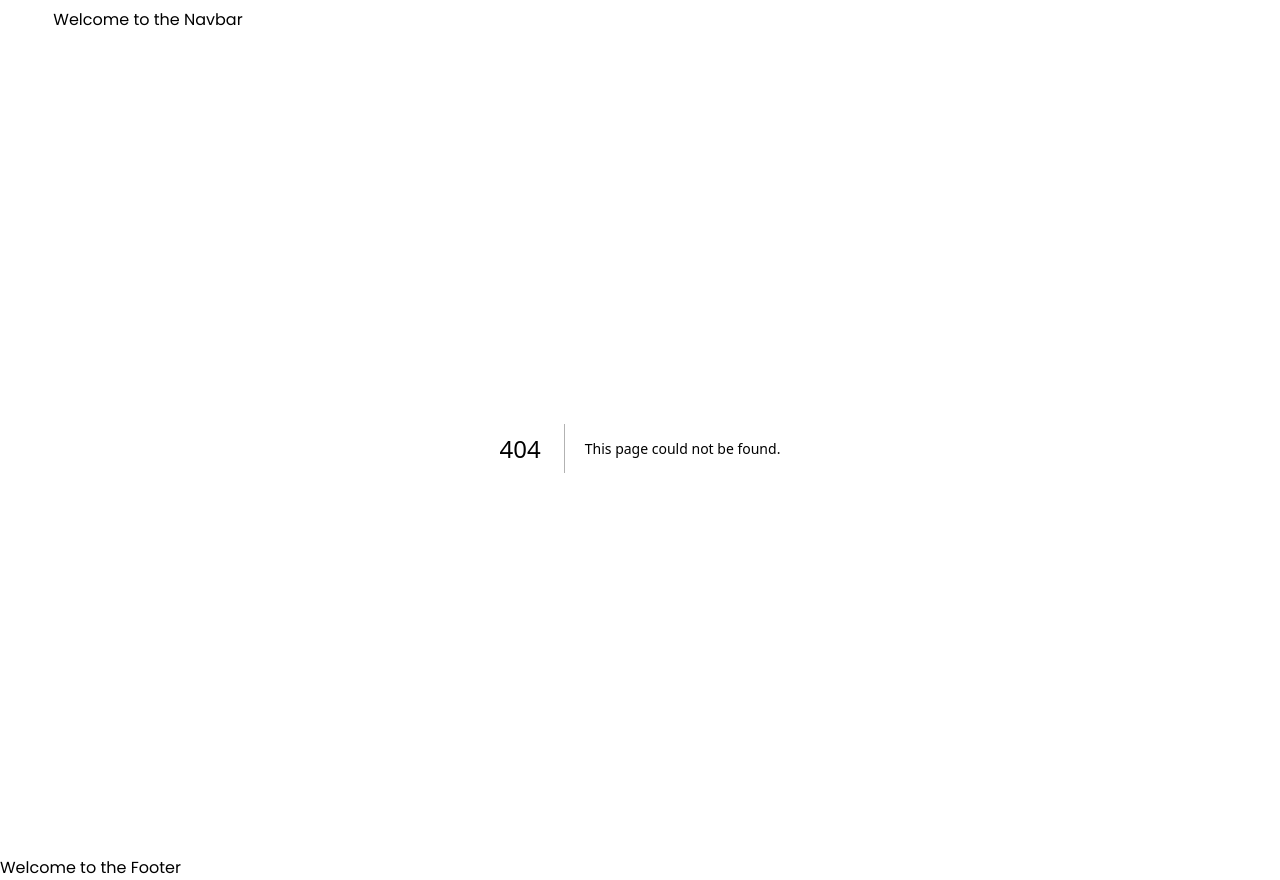
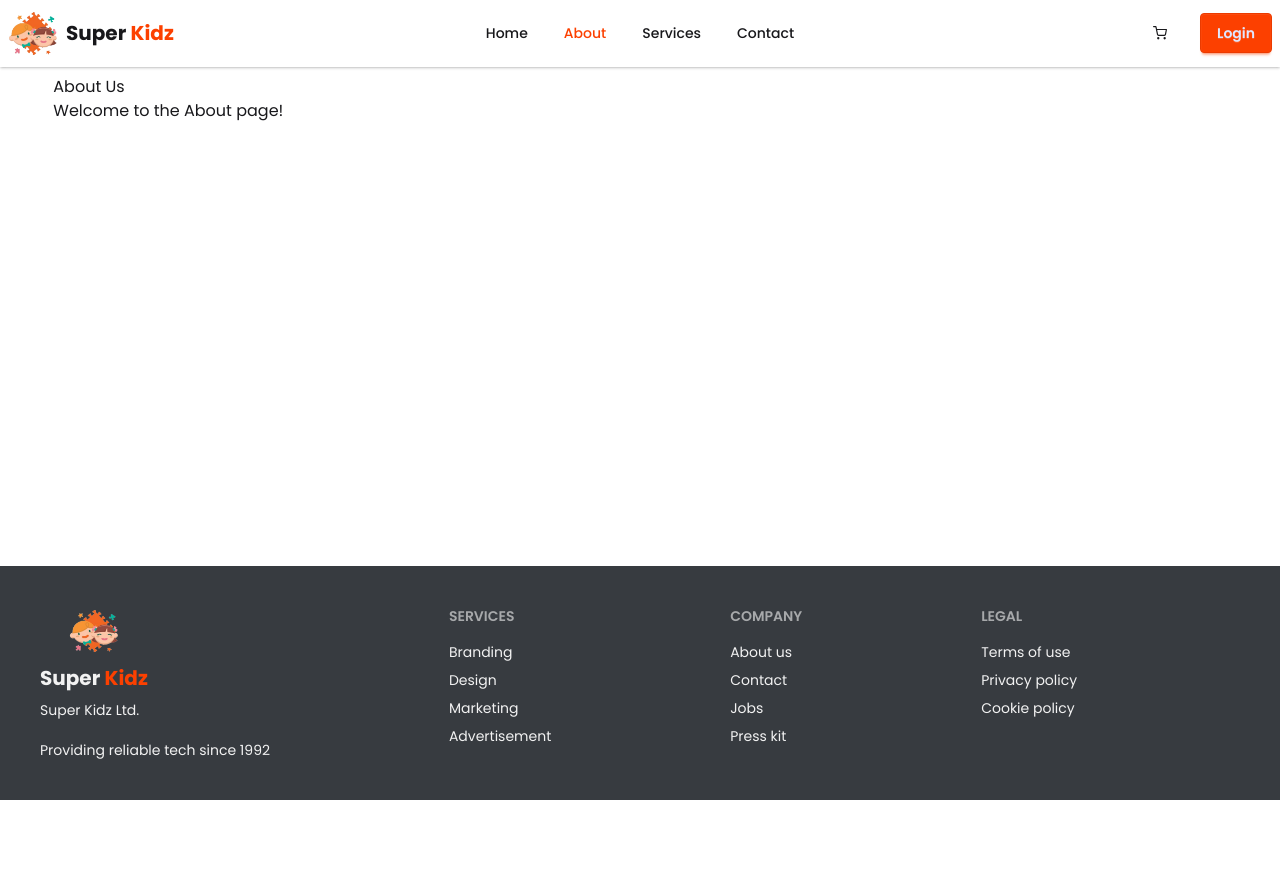
Before and after one commit to paradox-99/SuperKidz, a Next.js app: page /about in a window 1280 px wide. Before the commit this address had no page. After the commit the page ends 800 px from the top, so only its background shows below. Built offline with nearby package versions, Linux system fonts and the light colour scheme.

Commit message:
Implemented navbar and footer

```diff
--- /dev/null
+++ b/src/app/about/page.tsx
@@ -0,0 +1,12 @@
+import React from 'react';
+
+const page = () => {
+      return (
+            <div>
+                  <h1>About Us</h1>
+                  <p>Welcome to the About page!</p>
+            </div>
+      );
+};
+
+export default page;
--- /dev/null
+++ b/src/app/contact/page.tsx
@@ -0,0 +1,12 @@
+import React from 'react';
+
+const page = () => {
+      return (
+            <div>
+                  <h1>Contact Us</h1>
+                  <p>Get in touch with us!</p>
+            </div>
+      );
+};
+
+export default page;
--- a/src/app/layout.tsx
+++ b/src/app/layout.tsx
@@ -26,13 +26,11 @@ export default function RootLayout({
       className={`${poppins.className} h-full antialiased`}
     >
       <body className="min-h-full flex flex-col">
-        <header className="py-2 md:w-11/12 mx-auto">
+        <header className="sticky top-0 z-50 w-full bg-base-100 shadow-sm">
           <Navbar />
         </header>
-        <main className="py-2 md:w-11/12 mx-auto">{children}</main>
-        <footer>
+        <main className="py-2 md:w-11/12 mx-auto min-h-[calc(100vh-301px)]">{children}</main>
           <Footer />
-        </footer>
       </body>
 
     </html>
--- /dev/null
+++ b/src/components/buttons/NavButton.tsx
@@ -0,0 +1,20 @@
+'use client';
+import { usePathname } from "next/navigation"
+import Link from "next/dist/client/link";
+
+interface NavButtonProps {
+      href: string;
+      children: React.ReactNode;
+}
+
+const NavButton = ({href, children}: NavButtonProps) => {
+      const path = usePathname();
+
+      return (
+            <Link href={href} className={`${path === href && 'text-primary' } font-medium`}>
+                  {children}
+            </Link>
+      );
+};
+
+export default NavButton;
--- a/src/components/layouts/Footer.tsx
+++ b/src/components/layouts/Footer.tsx
@@ -1,10 +1,47 @@
+import Link from "next/link";
+import Image from "next/image";
 
 
 const Footer = () => {
       return (
-            <div>
-                  <h1>Welcome to the Footer</h1>
-            </div>
+            <footer className="footer sm:footer-horizontal bg-neutral text-neutral-content p-10">
+                  <aside>
+                        <Link href="/" className="flex flex-col items-center gap-2">
+                              <Image
+                                    src="/assets/logo.png"
+                                    alt="Logo"
+                                    width={50}
+                                    height={50}
+                              />
+                              <h2 className="text-xl font-bold">Super <span className="text-primary">Kidz</span></h2>
+                        </Link>
+                        <p>
+                              Super Kidz Ltd. <br />
+                              <br />
+                              Providing reliable tech since 1992
+                        </p>
+                  </aside>
+                  <nav>
+                        <h6 className="footer-title">Services</h6>
+                        <a className="link link-hover">Branding</a>
+                        <a className="link link-hover">Design</a>
+                        <a className="link link-hover">Marketing</a>
+                        <a className="link link-hover">Advertisement</a>
+                  </nav>
+                  <nav>
+                        <h6 className="footer-title">Company</h6>
+                        <a className="link link-hover">About us</a>
+                        <a className="link link-hover">Contact</a>
+                        <a className="link link-hover">Jobs</a>
+                        <a className="link link-hover">Press kit</a>
+                  </nav>
+                  <nav>
+                        <h6 className="footer-title">Legal</h6>
+                        <a className="link link-hover">Terms of use</a>
+                        <a className="link link-hover">Privacy policy</a>
+                        <a className="link link-hover">Cookie policy</a>
+                  </nav>
+            </footer>
       );
 };
 
--- /dev/null
+++ b/src/components/layouts/Logo.tsx
@@ -0,0 +1,18 @@
+import Image from "next/image";
+import Link from "next/link";
+
+const Logo = () => {
+      return (
+            <Link href="/" className="flex items-center gap-2">
+                  <Image
+                        src="/assets/logo.png"
+                        alt="Logo"
+                        width={50}
+                        height={50}
+                  />
+                  <h2 className="text-xl font-bold">Super <span className="text-primary">Kidz</span></h2>
+            </Link>
+      );
+};
+
+export default Logo;
--- a/src/components/layouts/Navbar.tsx
+++ b/src/components/layouts/Navbar.tsx
@@ -1,9 +1,57 @@
+import Link from "next/link";
+import NavButton from "../buttons/NavButton";
+import Logo from "./Logo";
+import { FiShoppingCart } from "react-icons/fi";
+
+interface NavigationProps {
+      title?: string;
+      url?: string;
+}
 
 
 const Navbar = () => {
+
+      const navigation: NavigationProps[] = [
+            { title: "Home", url: "/" },
+            { title: "About", url: "/about" },
+            { title: "Services", url: "/services" },
+            { title: "Contact", url: "/contact" },
+      ];
+
       return (
-            <div>
-                  <h1>Welcome to the Navbar</h1>
+            <div className="navbar bg-base-100 shadow-sm">
+                  <div className="navbar-start">
+                        <div className="dropdown">
+                              <div tabIndex={0} role="button" className="btn btn-ghost lg:hidden">
+                                    <svg xmlns="http://www.w3.org/2000/svg" className="h-5 w-5" fill="none" viewBox="0 0 24 24" stroke="currentColor"> <path strokeLinecap="round" strokeLinejoin="round" strokeWidth="2" d="M4 6h16M4 12h8m-8 6h16" /> </svg>
+                              </div>
+                              <ul
+                                    tabIndex={-1}
+                                    className="menu menu-sm dropdown-content bg-base-100 rounded-box z-1 mt-3 w-52 p-2 shadow">
+                                    {navigation.map((item, index) => (
+                                          <NavButton key={index} href={item.url || "#"}>
+                                                {item.title}
+                                          </NavButton>
+                                    ))}
+                              </ul>
+                        </div>
+                        <Logo />
+                  </div>
+                  <div className="navbar-center hidden lg:flex">
+                        <ul className="menu menu-horizontal px-1 space-x-3">
+                              {navigation.map((item, index) => (
+                                    <li key={index}>
+                                          <NavButton href={item.url || "#"}>
+                                                {item.title}
+                                          </NavButton>
+                                    </li>
+                              ))}
+                        </ul>
+                  </div>
+                  <div className="navbar-end">
+                        <Link href = 'cart' className="btn btn-ghost mx-4"><FiShoppingCart /></Link>
+                        <Link href="/login" className="btn btn-primary">Login</Link>
+                  </div>
             </div>
       );
 };
```
